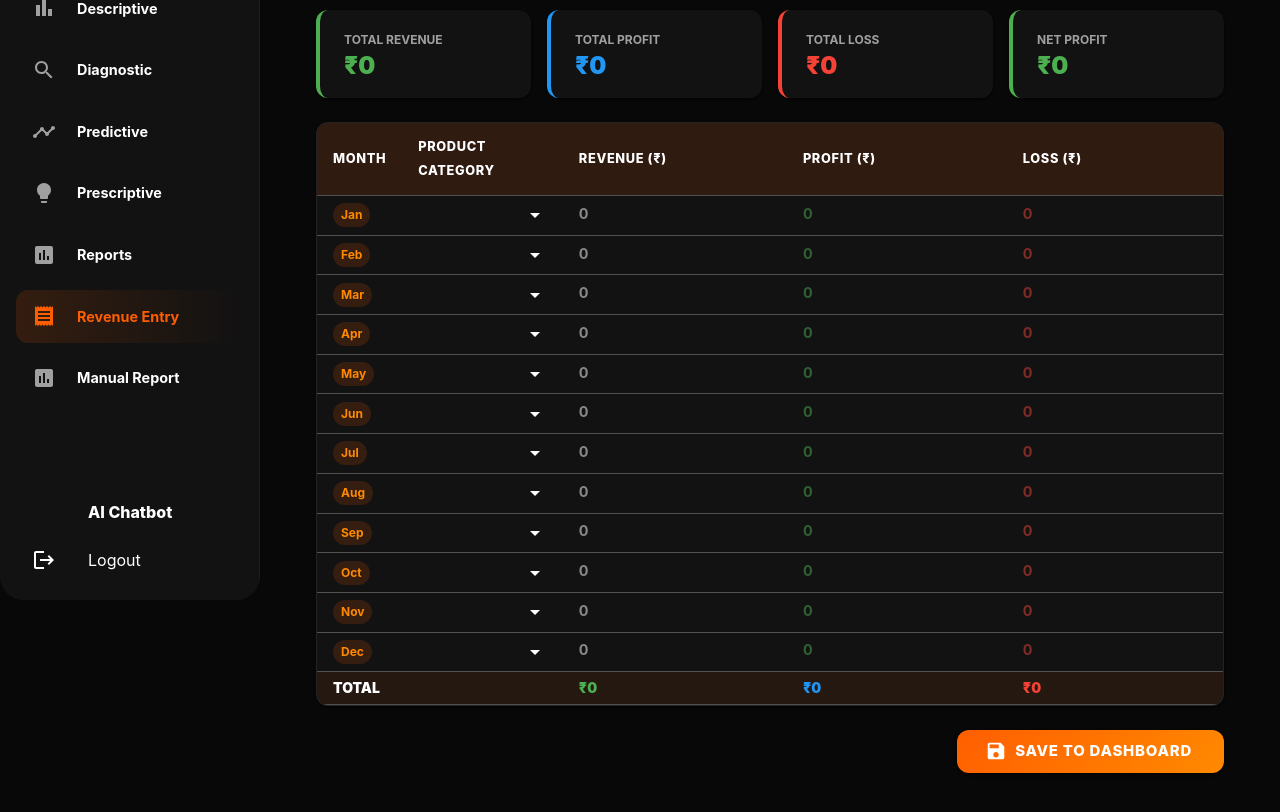
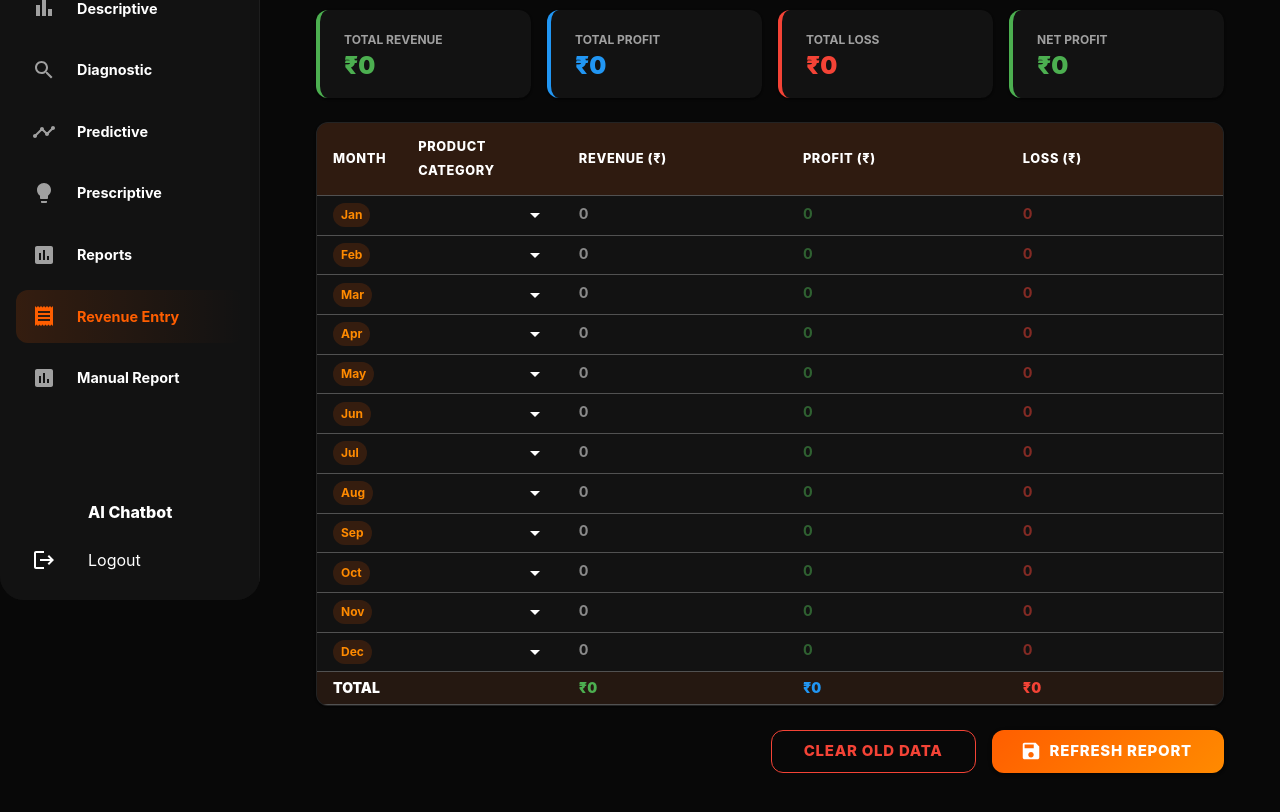
Before and after one commit to prasanth5head/Business-Analytics-Mobile-App-Development-, a React (Create React App) app in the folder frontend/: page /revenue in a window 1280 px wide. Shown: the part 200-1012 px from the top of the page. Built offline with nearby package versions, Linux system fonts and the light colour scheme; sample sign-in values are in the browser's storage; some icons are missing.

Commit message:
Add: the Manual entry report Alter

```diff
--- a/frontend/src/pages/ManualReport.js
+++ b/frontend/src/pages/ManualReport.js
@@ -18,6 +18,7 @@ export default function ManualReport() {
     const theme = useTheme();
     const [loading, setLoading] = useState(true);
     const [data, setData] = useState([]);
+    const [chartData, setChartData] = useState([]);
     const [summary, setSummary] = useState({
         totalRevenue: 0,
         totalProfit: 0,
@@ -42,6 +43,24 @@ export default function ManualReport() {
             });
 
             setData(sortedData);
+
+            // Aggregate data for charts (group by month)
+            const chartsMap = sortedData.reduce((acc, curr) => {
+                if (!acc[curr.month]) {
+                    acc[curr.month] = { month: curr.month, amount: 0, profit: 0, loss: 0 };
+                }
+                acc[curr.month].amount += curr.amount;
+                acc[curr.month].profit += (curr.profit || 0);
+                acc[curr.month].loss += (curr.loss || 0);
+                return acc;
+            }, {});
+
+            const monthsOrder = ['Jan', 'Feb', 'Mar', 'Apr', 'May', 'Jun', 'Jul', 'Aug', 'Sep', 'Oct', 'Nov', 'Dec'];
+            const aggregatedData = monthsOrder
+                .filter(m => chartsMap[m])
+                .map(m => chartsMap[m]);
+
+            setChartData(aggregatedData);
 
             const totals = sortedData.reduce((acc, curr) => ({
                 totalRevenue: acc.totalRevenue + curr.amount,
@@ -140,7 +159,7 @@ export default function ManualReport() {
                         <Typography variant="h6" sx={{ fontWeight: 800, mb: 3 }}>Revenue vs Profit Performance</Typography>
                         <Box sx={{ height: 350, width: '100%' }}>
                             <ResponsiveContainer>
-                                <AreaChart data={data}>
+                                <AreaChart data={chartData}>
                                     <defs>
                                         <linearGradient id="colorAmount" x1="0" y1="0" x2="0" y2="1">
                                             <stop offset="5%" stopColor={theme.palette.primary.main} stopOpacity={0.3} />
@@ -174,7 +193,7 @@ export default function ManualReport() {
                         <Typography variant="h6" sx={{ fontWeight: 800, mb: 3 }}>Loss Analysis</Typography>
                         <Box sx={{ height: 350, width: '100%' }}>
                             <ResponsiveContainer>
-                                <BarChart data={data}>
+                                <BarChart data={chartData}>
                                     <CartesianGrid strokeDasharray="3 3" stroke="rgba(255,255,255,0.05)" />
                                     <XAxis dataKey="month" stroke="rgba(255,255,255,0.3)" fontSize={12} fontWeight={700} />
                                     <YAxis stroke="rgba(255,255,255,0.3)" fontSize={12} fontWeight={700} />
--- a/frontend/src/pages/RevenueEntry.js
+++ b/frontend/src/pages/RevenueEntry.js
@@ -31,12 +31,29 @@ export default function RevenueEntry() {
         });
     };
 
+    const handleClear = async () => {
+        if (!window.confirm("⚠️ This will permanently delete ALL old manual report data. Are you sure?")) return;
+        setSaving(true);
+        try {
+            const userInfo = JSON.parse(localStorage.getItem('userInfo'));
+            const headers = { Authorization: `Bearer ${userInfo?.token}` };
+            await api.delete('/api/market/revenue', { headers });
+            setSnack({ open: true, msg: '🗑️ Old data cleared successfully!', severity: 'info' });
+        } catch (err) {
+            setSnack({ open: true, msg: '❌ Failed to clear old data.', severity: 'error' });
+        }
+        setSaving(false);
+    };
+
     const handleSave = async () => {
         setSaving(true);
         try {
             const userInfo = JSON.parse(localStorage.getItem('userInfo'));
             const token = userInfo?.token;
             const headers = { Authorization: `Bearer ${token}` };
+
+            // Clear old data first to "Refresh" the report as per user request
+            await api.delete('/api/market/revenue', { headers });
 
             const toSave = rows.filter(r => r.revenue && r.month);
             for (const row of toSave) {
@@ -48,9 +65,9 @@ export default function RevenueEntry() {
                     loss: Number(row.loss) || 0
                 }, { headers });
             }
-            setSnack({ open: true, msg: `✅ ${toSave.length} months saved successfully!`, severity: 'success' });
+            setSnack({ open: true, msg: `✅ Report refreshed with ${toSave.length} months!`, severity: 'success' });
         } catch (err) {
-            setSnack({ open: true, msg: '❌ Failed to save data. Please try again.', severity: 'error' });
+            setSnack({ open: true, msg: '❌ Failed to refresh report. Please try again.', severity: 'error' });
         }
         setSaving(false);
     };
@@ -165,8 +182,21 @@ export default function RevenueEntry() {
                 </TableContainer>
             </Paper>
 
-            {/* Save Button */}
-            <Box mt={3} display="flex" justifyContent="flex-end">
+            {/* Action Buttons */}
+            <Box mt={3} display="flex" justifyContent="flex-end" gap={2}>
+                <Button
+                    variant="outlined"
+                    size="large"
+                    onClick={handleClear}
+                    disabled={saving}
+                    sx={{
+                        borderRadius: 3, fontWeight: 800, px: 4,
+                        borderColor: '#f44336', color: '#f44336',
+                        '&:hover': { borderColor: '#d32f2f', bgcolor: 'rgba(244,67,54,0.05)' }
+                    }}
+                >
+                    Clear Old Data
+                </Button>
                 <Button
                     variant="contained"
                     size="large"
@@ -179,7 +209,7 @@ export default function RevenueEntry() {
                         '&:hover': { background: 'linear-gradient(135deg, #FF8A00, #FF5E00)' }
                     }}
                 >
-                    {saving ? 'Saving...' : 'Save to Dashboard'}
+                    {saving ? 'Processing...' : 'Refresh Report'}
                 </Button>
             </Box>
 
```
Also changed, not shown: 2 other files (tests, documents, lock files or other folders).
